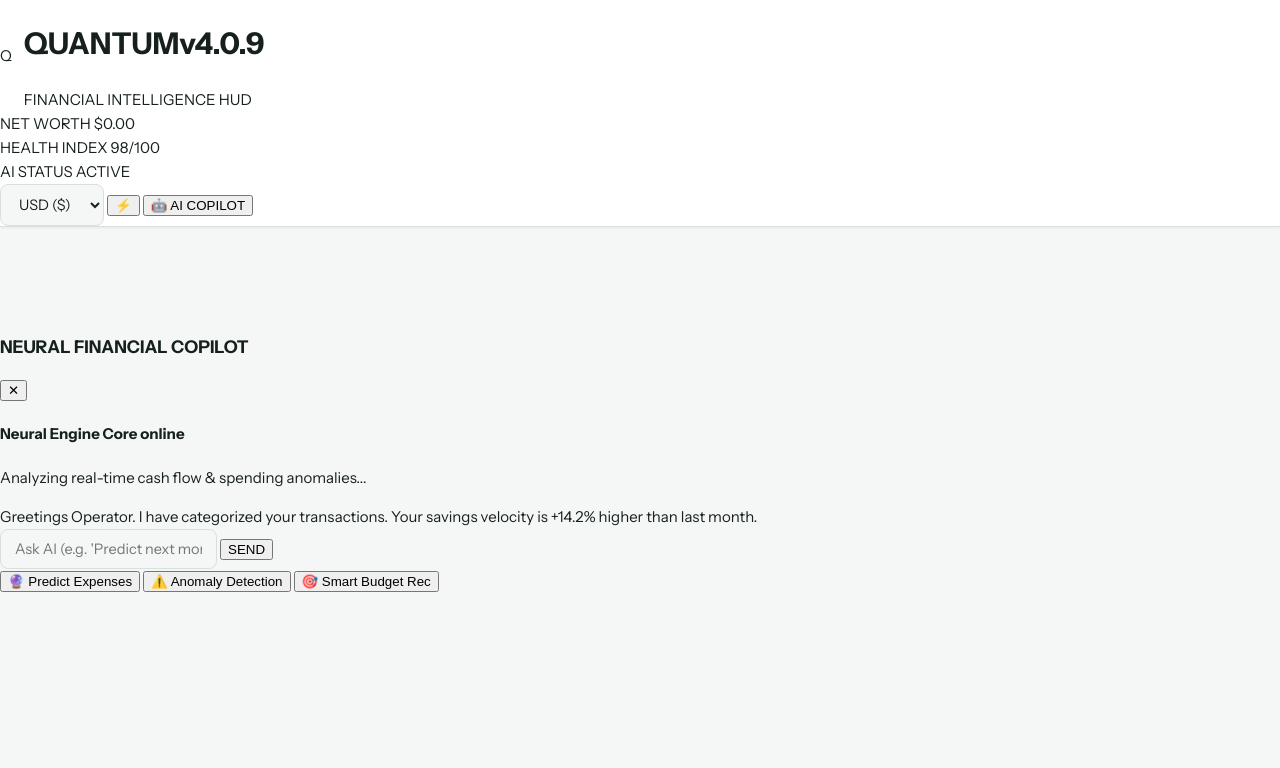
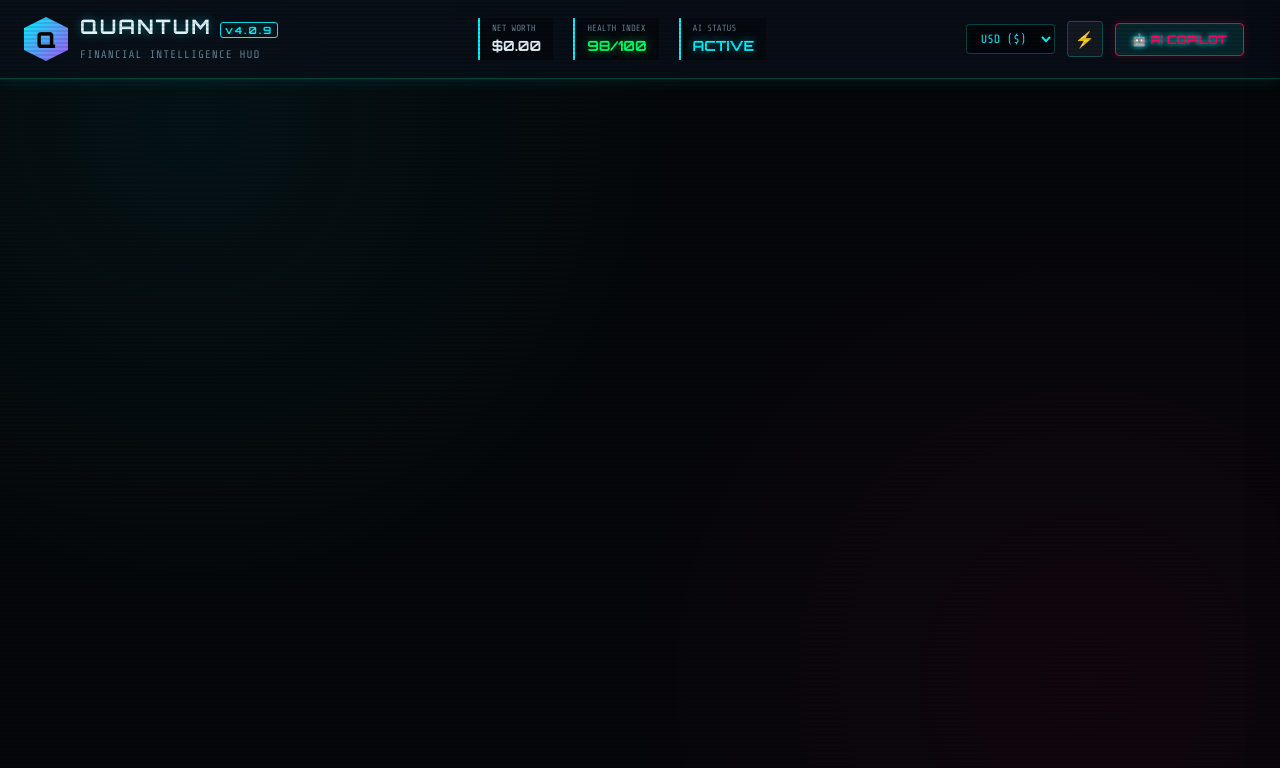
Before and after one commit to MrRDJ3110/Online-Expense-Management-System, a plain HTML site: page index.html in a window 1280 px wide. Drawn offline with nearby package versions, Linux system fonts and the light colour scheme.

Commit message:
Revamp styles with new theme and HUD elements
Updated CSS variables and styles for a new design theme, including new fonts and colors. Added HUD styles and improved layout for various components.

```diff
--- a/style.css
+++ b/style.css
@@ -1,174 +1,284 @@
-@import url('https://fonts.googleapis.com/css2?family=Sora:wght@400;600;700;800&family=Instrument+Sans:wght@400;500;600;700&display=swap');
+@import url('https://fonts.googleapis.com/css2?family=Orbitron:wght@400;600;700;900&family=Rajdhani:wght@500;600;700&family=Share+Tech+Mono&display=swap');
 
 :root {
-  box-sizing: border-box;
-  --bg: #F4F7F5;
-  --surface: #FFFFFF;
-  --surface-2: #EBEFEF;
-  --text: #16201C;
-  --text-muted: #62726B;
-  --border: #D8E0DC;
-  --border-2: #C4D0CA;
-  --accent: #0F5A47;
-  --accent-hover: #0A4334;
-  --accent-glow: rgba(15, 90, 71, 0.12);
-  --accent-light: #E4F0EC;
-  --gold: #D9822B;
-  --gold-bg: #FDF4EB;
-  --ok: #158055;
-  --ok-bg: #E5F5EE;
-  --warn: #C07018;
-  --warn-bg: #FCF3E4;
-  --bad: #C93B2B;
-  --bad-bg: #FDECEB;
-  --shadow-sm: 0 1px 3px rgba(22,32,28,0.06);
-  --shadow-md: 0 4px 16px rgba(22,32,28,0.08);
-  --shadow-lg: 0 12px 32px rgba(22,32,28,0.12);
-  --r-sm: 8px;
-  --r-md: 12px;
-  --r-lg: 18px;
-  --ease: cubic-bezier(.4, 0, .2, 1);
+  --bg-deep: #05070a;
+  --panel-bg: rgba(10, 16, 26, 0.75);
+  --panel-border: rgba(0, 243, 255, 0.25);
+  --panel-glow: 0 0 15px rgba(0, 243, 255, 0.12);
+
+  --text-main: #e2f1f8;
+  --text-muted: #648296;
+
+  --neon-cyan: #00f3ff;
+  --neon-green: #00ff66;
+  --neon-pink: #ff0055;
+  --neon-amber: #ffb700;
+  --neon-purple: #a855f7;
+
+  --font-hud: 'Orbitron', sans-serif;
+  --font-body: 'Rajdhani', sans-serif;
+  --font-mono: 'Share Tech Mono', monospace;
+
+  --radius-sm: 4px;
+  --radius-md: 8px;
+  --radius-lg: 16px;
 }
 
-@media(prefers-color-scheme: dark) {
-  :root:not([data-theme="light"]) {
-    --bg: #0A110E;
-    --surface: #121C18;
-    --surface-2: #1A2823;
-    --text: #E5ECE8;
-    --text-muted: #83968E;
-    --border: #22332C;
-    --border-2: #2E453C;
-    --accent: #34D399;
-    --accent-hover: #10B981;
-    --accent-glow: rgba(52, 211, 153, 0.15);
-    --accent-light: #162B24;
-    --gold: #F59E0B;
-    --gold-bg: #271F11;
-    --ok: #34D399;
-    --ok-bg: #142E24;
-    --warn: #F59E0B;
-    --warn-bg: #2B2111;
-    --bad: #F87171;
-    --bad-bg: #2E1917;
-  }
+[data-theme="light"] {
+  --bg-deep: #f0f4f8;
+  --panel-bg: rgba(255, 255, 255, 0.9);
+  --panel-border: rgba(0, 120, 215, 0.3);
+  --panel-glow: 0 4px 20px rgba(0, 0, 0, 0.08);
+  --text-main: #0f172a;
+  --text-muted: #475569;
+  --neon-cyan: #0284c7;
+  --neon-green: #16a34a;
+  --neon-pink: #dc2626;
+  --neon-amber: #d97706;
 }
 
-*, *::before, *::after { box-sizing: inherit; }
-html, body { margin: 0; padding: 0; min-height: 100%; }
+*, *::before, *::after { box-sizing: border-box; }
+
 body {
-  background: var(--bg);
-  color: var(--text);
-  font-family: 'Instrument Sans', system-ui, sans-serif;
-  font-size: 15px;
-  line-height: 1.6;
+  margin: 0;
+  background-color: var(--bg-deep);
+  color: var(--text-main);
+  font-family: var(--font-body);
+  font-size: 16px;
+  line-height: 1.5;
+  overflow-x: hidden;
+  background-image:
+    radial-gradient(circle at 15% 15%, rgba(0, 243, 255, 0.05) 0%, transparent 40%),
+    radial-gradient(circle at 85% 85%, rgba(255, 0, 85, 0.05) 0%, transparent 40%);
+  background-attachment: fixed;
 }
 
-/* ── Header & Navigation ── */
-header {
-  background: var(--surface);
-  border-bottom: 1px solid var(--border);
+/* Sci-Fi HUD Scanline FX */
+.hud-scanlines {
+  position: fixed; inset: 0;
+  background: linear-gradient(rgba(18, 16, 16, 0) 50%, rgba(0, 0, 0, 0.25) 50%);
+  background-size: 100% 4px;
+  pointer-events: none;
+  z-index: 999;
+  opacity: 0.4;
+}
+
+/* ── Header ── */
+.hud-header {
+  background: var(--panel-bg);
+  backdrop-filter: blur(12px);
+  border-bottom: 1px solid var(--panel-border);
   position: sticky; top: 0; z-index: 100;
-  box-shadow: var(--shadow-sm);
+  box-shadow: var(--panel-glow);
 }
-.bar {
-  max-width: 1140px; margin: auto; padding: 14px 20px;
-  display: flex; align-items: center; justify-content: space-between; flex-wrap: wrap; gap: 12px;
+
+.header-content {
+  max-width: 1440px; margin: 0 auto; padding: 12px 24px;
+  display: flex; align-items: center; justify-content: space-between; gap: 16px; flex-wrap: wrap;
 }
+
 .brand { display: flex; align-items: center; gap: 12px; }
-.brand-mark {
-  width: 42px; height: 42px; background: var(--accent); color: #fff;
-  border-radius: var(--r-sm); display: grid; place-items: center;
-  font-family: 'Sora', sans-serif; font-weight: 800; font-size: 20px;
+.brand-hexagon {
+  width: 44px; height: 44px;
+  background: linear-gradient(135deg, var(--neon-cyan), var(--neon-purple));
+  clip-path: polygon(50% 0%, 100% 25%, 100% 75%, 50% 100%, 0% 75%, 0% 25%);
+  display: grid; place-items: center;
+  font-family: var(--font-hud); font-weight: 900; font-size: 22px; color: #000;
 }
-.brand-text h1 { font-family: 'Sora', sans-serif; font-size: 18px; font-weight: 700; margin: 0; line-height: 1.1; }
-.brand-sub { font-size: 11.5px; color: var(--text-muted); font-weight: 500; }
 
-nav { max-width: 1140px; margin: auto; padding: 0 20px; display: flex; gap: 4px; overflow-x: auto; }
-nav button {
-  background: none; border: 0; padding: 12px 18px;
-  font-family: 'Instrument Sans', sans-serif; font-size: 14px; font-weight: 600;
-  color: var(--text-muted); cursor: pointer; border-bottom: 3px solid transparent;
-  transition: all .2s var(--ease); white-space: nowrap;
+.brand-titles h1 {
+  font-family: var(--font-hud); font-size: 20px; font-weight: 700; margin: 0;
+  letter-spacing: 2px; color: var(--text-main);
+  text-shadow: 0 0 10px rgba(0, 243, 255, 0.4);
 }
-nav button:hover { color: var(--text); background: var(--surface-2); }
-nav button.on { color: var(--accent); border-color: var(--accent); }
+.version-tag { font-size: 10px; color: var(--neon-cyan); margin-left: 8px; border: 1px solid var(--neon-cyan); padding: 1px 4px; border-radius: 3px; }
+.sub-title { font-size: 11px; font-family: var(--font-mono); color: var(--text-muted); letter-spacing: 1px; }
+
+.hud-mini-metrics { display: flex; gap: 20px; }
+.metric-chip { display: flex; flex-direction: column; background: rgba(0,0,0,0.3); padding: 4px 12px; border-left: 2px solid var(--neon-cyan); }
+.metric-chip .lbl { font-size: 9px; font-family: var(--font-mono); color: var(--text-muted); }
+.metric-chip .val { font-family: var(--font-hud); font-size: 14px; font-weight: 700; }
+
+.header-actions { display: flex; align-items: center; gap: 12px; }
+
+/* ── HUD Buttons & Controls ── */
+.hud-btn-neon {
+  background: rgba(0, 243, 255, 0.1);
+  border: 1px solid var(--neon-cyan);
+  color: var(--neon-cyan);
+  font-family: var(--font-hud); font-size: 12px; font-weight: 700;
+  padding: 8px 16px; border-radius: var(--radius-sm);
+  cursor: pointer; transition: all 0.2s ease;
+  text-shadow: 0 0 5px var(--neon-cyan);
+  box-shadow: 0 0 10px rgba(0, 243, 255, 0.2);
+}
+.hud-btn-neon:hover {
+  background: var(--neon-cyan); color: #000;
+  box-shadow: 0 0 20px var(--neon-cyan);
+}
+.hud-btn-neon.pink {
+  border-color: var(--neon-pink); color: var(--neon-pink);
+  box-shadow: 0 0 10px rgba(255, 0, 85, 0.2);
+}
+.hud-btn-neon.pink:hover { background: var(--neon-pink); color: #fff; box-shadow: 0 0 20px var(--neon-pink); }
+
+.hud-btn-icon {
+  background: rgba(255,255,255,0.05); border: 1px solid var(--panel-border);
+  color: var(--text-main); width: 36px; height: 36px; border-radius: var(--radius-sm);
+  cursor: pointer; display: grid; place-items: center; font-size: 16px;
+}
+
+.hud-select-sm {
+  background: rgba(0,0,0,0.5); border: 1px solid var(--panel-border);
+  color: var(--neon-cyan); font-family: var(--font-mono); font-size: 12px;
+  padding: 6px 10px; border-radius: var(--radius-sm); outline: none;
+}
+
+/* ── Navigation Tabs ── */
+.hud-nav {
+  max-width: 1440px; margin: 0 auto; padding: 0 24px;
+  display: flex; gap: 4px; overflow-x: auto;
+}
+.hud-nav button {
+  background: none; border: none; padding: 12px 20px;
+  font-family: var(--font-hud); font-size: 12px; font-weight: 600;
+  color: var(--text-muted); cursor: pointer; border-bottom: 2px solid transparent;
+  transition: all 0.2s ease; white-space: nowrap; letter-spacing: 1px;
+}
+.hud-nav button:hover { color: var(--text-main); background: rgba(0, 243, 255, 0.05); }
+.hud-nav button.active {
+  color: var(--neon-cyan); border-bottom-color: var(--neon-cyan);
+  text-shadow: 0 0 8px var(--neon-cyan);
+}
 
 /* ── Main Layout ── */
-main { max-width: 1140px; margin: auto; padding: 28px 20px 60px; }
-.grid { display: grid; gap: 16px; grid-template-columns: repeat(auto-fit, minmax(220px, 1fr)); margin-bottom: 20px; }
-.card {
-  background: var(--surface); border: 1px solid var(--border);
-  border-radius: var(--r-lg); padding: 24px; margin-bottom: 20px;
-  box-shadow: var(--shadow-sm); transition: transform .2s var(--ease), box-shadow .2s var(--ease);
+.hud-main-container {
+  max-width: 1440px; margin: 0 auto; padding: 24px;
 }
-.card h2 { font-family: 'Sora', sans-serif; font-size: 17px; font-weight: 700; margin: 0 0 16px; letter-spacing: -.3px; }
 
-/* ── Dashboard Stats ── */
-.k { font-size: 12px; font-weight: 700; color: var(--text-muted); text-transform: uppercase; letter-spacing: .8px; margin-bottom: 6px; }
-.v { font-family: 'Sora', sans-serif; font-size: 32px; font-weight: 800; line-height: 1.1; letter-spacing: -1px; }
-.v.ok { color: var(--ok); } .v.warn { color: var(--warn); } .v.bad { color: var(--bad); }
+.hud-grid {
+  display: grid; gap: 20px;
+  grid-template-columns: repeat(auto-fit, minmax(280px, 1fr));
+  margin-bottom: 24px;
+}
 
-/* ── SVG Charts ── */
-.chart-container { display: flex; flex-direction: column; gap: 12px; margin-top: 10px; }
-.bar-chart-row { display: flex; align-items: center; gap: 12px; font-size: 13.5px; }
-.bar-chart-label { width: 140px; font-weight: 600; white-space: nowrap; overflow: hidden; text-overflow: ellipsis; }
-.bar-chart-track { flex: 1; height: 12px; background: var(--surface-2); border-radius: 6px; overflow: hidden; }
-.bar-chart-fill { height: 100%; background: var(--accent); border-radius: 6px; transition: width .5s var(--ease); }
-.bar-chart-val { width: 90px; text-align: right; font-family: 'Sora', sans-serif; font-weight: 700; }
+.hud-card {
+  background: var(--panel-bg);
+  border: 1px solid var(--panel-border);
+  border-radius: var(--radius-md);
+  padding: 20px;
+  position: relative;
+  box-shadow: var(--panel-glow);
+  backdrop-filter: blur(8px);
+}
+.hud-card::before {
+  content: ''; position: absolute; top: -1px; left: 10px; width: 40px; height: 2px;
+  background: var(--neon-cyan); box-shadow: 0 0 8px var(--neon-cyan);
+}
 
-/* ── Forms & Controls ── */
-form { display: grid; gap: 14px; grid-template-columns: repeat(auto-fit, minmax(180px, 1fr)); align-items: end; }
-label { display: grid; gap: 6px; font-size: 13px; font-weight: 600; color: var(--text-muted); }
-input, select, textarea {
-  font-family: 'Instrument Sans', sans-serif; font-size: 14.5px;
-  padding: 10px 14px; border: 1.5px solid var(--border); border-radius: var(--r-sm);
-  background: var(--bg); color: var(--text); outline: none; transition: all .2s var(--ease);
+.hud-card h3 {
+  font-family: var(--font-hud); font-size: 14px; font-weight: 700;
+  letter-spacing: 1.5px; margin: 0 0 16px 0; color: var(--neon-cyan);
+  display: flex; align-items: center; justify-content: space-between;
 }
-input:focus, select:focus, textarea:focus { border-color: var(--accent); box-shadow: 0 0 0 3px var(--accent-glow); }
 
-button.b {
-  background: var(--accent); color: #fff; border: 0; border-radius: var(--r-sm);
-  padding: 11px 20px; font-family: 'Instrument Sans', sans-serif; font-size: 14px; font-weight: 700;
-  cursor: pointer; transition: all .2s var(--ease);
+/* ── Neon Text Styles ── */
+.neon-cyan { color: var(--neon-cyan); text-shadow: 0 0 8px rgba(0,243,255,0.5); }
+.neon-green { color: var(--neon-green); text-shadow: 0 0 8px rgba(0,255,102,0.5); }
+.neon-pink { color: var(--neon-pink); text-shadow: 0 0 8px rgba(255,0,85,0.5); }
+.neon-amber { color: var(--neon-amber); text-shadow: 0 0 8px rgba(255,183,0,0.5); }
+
+.stat-value {
+  font-family: var(--font-hud); font-size: 32px; font-weight: 900;
+  letter-spacing: -1px; line-height: 1.1; margin: 8px 0;
 }
-button.b:hover { background: var(--accent-hover); transform: translateY(-1px); box-shadow: var(--shadow-md); }
 
-button.s {
-  background: var(--surface-2); color: var(--text); border: 1px solid var(--border);
-  border-radius: 6px; padding: 6px 12px; font-size: 13px; font-weight: 600; cursor: pointer; transition: all .2s var(--ease);
+/* ── SVG Charts Styling ── */
+.chart-box { width: 100%; height: 220px; }
+svg.hud-chart { width: 100%; height: 100%; overflow: visible; }
+.chart-axis { stroke: var(--panel-border); stroke-width: 1; }
+.chart-line { fill: none; stroke: var(--neon-cyan); stroke-width: 3; filter: drop-shadow(0 0 6px var(--neon-cyan)); }
+.chart-area { fill: url(#cyan-gradient); opacity: 0.2; }
+.chart-bar { fill: var(--neon-purple); transition: all 0.3s ease; }
+.chart-bar:hover { fill: var(--neon-cyan); filter: drop-shadow(0 0 8px var(--neon-cyan)); }
+
+/* ── Form Controls ── */
+.hud-form { display: grid; gap: 16px; grid-template-columns: repeat(auto-fit, minmax(200px, 1fr)); }
+.form-group { display: flex; flex-direction: column; gap: 6px; }
+.form-group.full-width { grid-column: 1 / -1; }
+.form-group label { font-family: var(--font-mono); font-size: 11px; color: var(--text-muted); letter-spacing: 1px; }
+
+.hud-input {
+  background: rgba(0, 0, 0, 0.5);
+  border: 1px solid var(--panel-border);
+  border-radius: var(--radius-sm);
+  padding: 10px 14px;
+  color: var(--text-main);
+  font-family: var(--font-body); font-size: 15px;
+  outline: none; transition: all 0.2s ease;
 }
-button.s:hover { background: var(--accent-light); color: var(--accent); border-color: var(--accent); }
-button.s.ok { color: var(--ok); border-color: var(--ok); } button.s.ok:hover { background: var(--ok-bg); }
-button.s.bad { color: var(--bad); border-color: var(--bad); } button.s.bad:hover { background: var(--bad-bg); }
+.hud-input:focus {
+  border-color: var(--neon-cyan);
+  box-shadow: 0 0 10px rgba(0, 243, 255, 0.3);
+}
 
-/* ── Tables & Badges ── */
-.tw { overflow-x: auto; }
-table { width: 100%; border-collapse: collapse; font-size: 14px; }
-th { text-align: left; padding: 12px; border-bottom: 2px solid var(--border); font-size: 11px; text-transform: uppercase; color: var(--text-muted); font-weight: 700; }
-td { padding: 12px; border-bottom: 1px solid var(--border); vertical-align: middle; }
-tbody tr:hover { background: var(--surface-2); }
+/* ── Tables & Lists ── */
+.table-responsive { overflow-x: auto; }
+.hud-table { width: 100%; border-collapse: collapse; font-family: var(--font-body); }
+.hud-table th {
+  font-family: var(--font-hud); font-size: 11px; color: var(--text-muted);
+  text-transform: uppercase; letter-spacing: 1.5px; padding: 12px;
+  border-bottom: 1px solid var(--panel-border); text-align: left;
+}
+.hud-table td { padding: 12px; border-bottom: 1px solid rgba(255,255,255,0.05); }
+.hud-table tr:hover td { background: rgba(0, 243, 255, 0.04); }
 
-.tag { display: inline-flex; align-items: center; gap: 6px; padding: 3px 10px; border-radius: 20px; font-size: 12px; font-weight: 700; }
-.tag.Approved { background: var(--ok-bg); color: var(--ok); }
-.tag.Pending { background: var(--warn-bg); color: var(--warn); }
-.tag.Rejected { background: var(--bad-bg); color: var(--bad); }
+.badge {
+  display: inline-block; padding: 2px 8px; border-radius: 3px;
+  font-family: var(--font-mono); font-size: 11px; text-transform: uppercase;
+}
+.badge.Approved { background: rgba(0,255,102,0.15); color: var(--neon-green); border: 1px solid var(--neon-green); }
+.badge.Pending { background: rgba(255,183,0,0.15); color: var(--neon-amber); border: 1px solid var(--neon-amber); }
+.badge.Rejected { background: rgba(255,0,85,0.15); color: var(--neon-pink); border: 1px solid var(--neon-pink); }
 
-/* ── Auth Screen ── */
-.auth { max-width: 420px; margin: 40px auto; padding: 32px; }
-.seg { display: flex; border: 1.5px solid var(--border); border-radius: var(--r-sm); overflow: hidden; margin-bottom: 12px; }
-.seg button { flex: 1; padding: 10px; border: 0; background: var(--surface); font-weight: 700; cursor: pointer; color: var(--text-muted); }
-.seg button.on { background: var(--accent); color: #fff; }
-.err { color: var(--bad); font-size: 13px; font-weight: 600; min-height: 20px; margin-top: 6px; }
+/* ── AI Assistant Drawer ── */
+.ai-panel {
+  position: fixed; top: 0; right: -420px; width: 400px; height: 100vh;
+  background: var(--panel-bg); backdrop-filter: blur(16px);
+  border-left: 1px solid var(--neon-pink); box-shadow: -10px 0 30px rgba(0,0,0,0.5);
+  z-index: 2000; transition: right 0.3s cubic-bezier(0.4, 0, 0.2, 1);
+  display: flex; flex-direction: column;
+}
+.ai-panel.open { right: 0; }
+.ai-panel-header { padding: 20px; border-bottom: 1px solid var(--panel-border); display: flex; justify-content: space-between; align-items: center; }
+.ai-panel-header h3 { font-family: var(--font-hud); font-size: 14px; margin: 0; color: var(--neon-pink); }
+.ai-panel-body { padding: 20px; flex: 1; display: flex; flex-direction: column; gap: 16px; overflow-y: auto; }
 
-/* ── Modal Overlay ── */
-.modal-overlay {
-  position: fixed; inset: 0; background: rgba(0,0,0,0.5); backdrop-filter: blur(4px);
-  display: grid; place-items: center; z-index: 1000; padding: 20px;
+.ai-status-card { display: flex; gap: 12px; background: rgba(255,0,85,0.05); border: 1px solid var(--neon-pink); padding: 12px; border-radius: var(--radius-sm); }
+.ai-pulse { width: 12px; height: 12px; background: var(--neon-pink); border-radius: 50%; box-shadow: 0 0 10px var(--neon-pink); animation: pulse 1.5s infinite; }
+@keyframes pulse { 0% { opacity: 0.4; } 50% { opacity: 1; } 100% { opacity: 0.4; } }
+
+.ai-chat-history { flex: 1; display: flex; flex-direction: column; gap: 10px; overflow-y: auto; min-height: 200px; }
+.ai-msg { padding: 10px 14px; border-radius: var(--radius-sm); font-size: 14px; max-width: 85%; }
+.ai-msg.bot { background: rgba(0, 243, 255, 0.1); border: 1px solid var(--neon-cyan); color: var(--text-main); align-self: flex-start; }
+.ai-msg.user { background: rgba(255, 0, 85, 0.15); border: 1px solid var(--neon-pink); color: #fff; align-self: flex-end; }
+
+.ai-input-group { display: flex; gap: 8px; }
+.ai-input-group input { flex: 1; background: rgba(0,0,0,0.6); border: 1px solid var(--panel-border); color: #fff; padding: 10px; font-family: var(--font-body); }
+
+.ai-quick-actions { display: flex; flex-wrap: wrap; gap: 6px; }
+.chip-btn { background: rgba(255,255,255,0.05); border: 1px solid var(--panel-border); color: var(--text-muted); font-size: 11px; padding: 4px 8px; border-radius: 12px; cursor: pointer; }
+.chip-btn:hover { color: var(--neon-cyan); border-color: var(--neon-cyan); }
+
+/* ── Modals ── */
+.hud-modal-overlay {
+  position: fixed; inset: 0; background: rgba(0, 0, 0, 0.85); backdrop-filter: blur(8px);
+  display: grid; place-items: center; z-index: 3000; padding: 20px;
+  opacity: 0; pointer-events: none; transition: opacity 0.2s ease;
 }
-.modal-card { background: var(--surface); padding: 24px; border-radius: var(--r-lg); max-width: 400px; width: 100%; box-shadow: var(--shadow-lg); }
-
-/* ── Meter ── */
-.meter { height: 8px; background: var(--surface-2); border-radius: 4px; overflow: hidden; margin: 6px 0; }
-.meter i { display: block; height: 100%; background: var(--accent); border-radius: 4px; }
-.meter i.w { background: var(--warn); } .meter i.x { background: var(--bad); }
+.hud-modal-overlay.active { opacity: 1; pointer-events: auto; }
+.modal-box {
+  background: var(--panel-bg); border: 1px solid var(--neon-cyan);
+  border-radius: var(--radius-md); padding: 24px; max-width: 500px; width: 100%;
+  box-shadow: 0 0 30px rgba(0, 243, 255, 0.2);
+}
```
